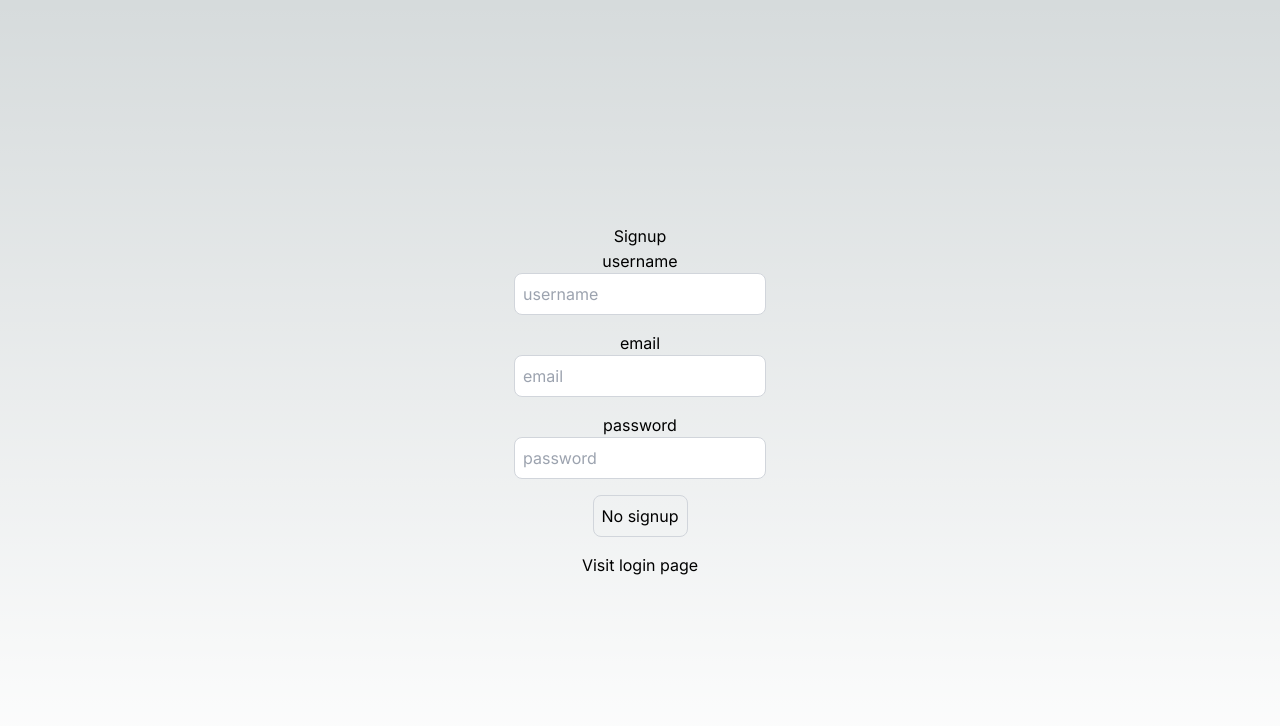
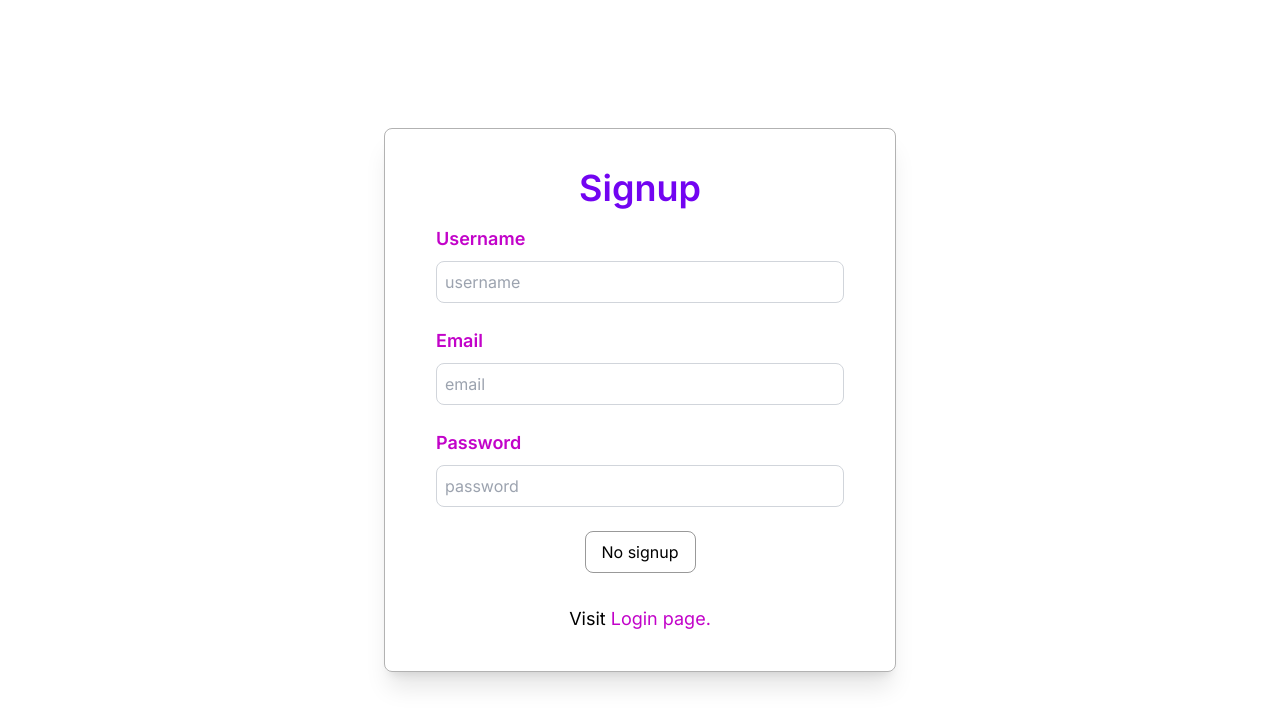
Before and after one commit to hiteshchoudhary/nextjs-fullstack-auth, a Next.js app: page /signup in a window 1280 px wide. Shown: the top 726 px of the page. Built offline with nearby package versions, Linux system fonts and the light colour scheme.

Commit message:
show error when inputs r empty

```diff
--- a/src/app/globals.css
+++ b/src/app/globals.css
@@ -1,27 +1,3 @@
 @tailwind base;
 @tailwind components;
 @tailwind utilities;
-
-:root {
-  --foreground-rgb: 0, 0, 0;
-  --background-start-rgb: 214, 219, 220;
-  --background-end-rgb: 255, 255, 255;
-}
-
-@media (prefers-color-scheme: dark) {
-  :root {
-    --foreground-rgb: 255, 255, 255;
-    --background-start-rgb: 0, 0, 0;
-    --background-end-rgb: 0, 0, 0;
-  }
-}
-
-body {
-  color: rgb(var(--foreground-rgb));
-  background: linear-gradient(
-      to bottom,
-      transparent,
-      rgb(var(--background-end-rgb))
-    )
-    rgb(var(--background-start-rgb));
-}
--- a/src/app/layout.tsx
+++ b/src/app/layout.tsx
@@ -15,9 +15,9 @@ export default function RootLayout({
 }) {
   return (
     <html lang="en">
-      <body className={inter.className}>
+      <body className={`${inter.className} bg-[##eeeeff]`}>
         {children}
-        </body>
+      </body>
     </html>
   )
 }
--- a/src/app/login/page.tsx
+++ b/src/app/login/page.tsx
@@ -1,7 +1,7 @@
 "use client";
 import Link from "next/link";
-import React, {useEffect} from "react";
-import {useRouter} from "next/navigation";
+import React, { useEffect } from "react";
+import { useRouter } from "next/navigation";
 import axios from "axios";
 import { toast } from "react-hot-toast";
 
@@ -18,58 +18,72 @@ export default function LoginPage() {
     })
     const [buttonDisabled, setButtonDisabled] = React.useState(false);
     const [loading, setLoading] = React.useState(false);
+    const [error, setError] = React.useState(null);
 
 
     const onLogin = async () => {
         try {
+
+            if (!user.email || !user.password) {
+                throw new Error("Please enter both email and password.");
+            }
+
             setLoading(true);
             const response = await axios.post("/api/users/login", user);
             console.log("Login success", response.data);
             toast.success("Login success");
             router.push("/profile");
-        } catch (error:any) {
+        } catch (error: any) {
             console.log("Login failed", error.message);
+            setError(error.message);
             toast.error(error.message);
-        } finally{
+        } finally {
             setLoading(false);
         }
     }
 
     useEffect(() => {
-        if(user.email.length > 0 && user.password.length > 0) {
+        if (user.email.length > 0 && user.password.length > 0) {
             setButtonDisabled(false);
-        } else{
+        } else {
             setButtonDisabled(true);
         }
     }, [user]);
 
     return (
-    <div className="flex flex-col items-center justify-center min-h-screen py-2">
-        <h1>{loading ? "Processing" : "Login"}</h1>
+        <div className="flex flex-col items-center justify-center min-h-screen py-2 ">
+            <div className="flex flex-col items-center bg-opacity-10 justify-center gap-2 h-[32rem] w-[32rem]  py-2 border border-black/30 shadow-xl rounded-lg  ">
+                <h1 className="text-4xl font-semibold text-primary ">{loading ? "Processing" : "Login"}</h1>
                 <hr />
-
-        <label htmlFor="email">email</label>
+                <div className="flex flex-col w-full items-center">
+                    <label htmlFor="email" className="text-lg text-accent font-semibold block w-[80%] text-left mb-2">Email</label>
                     <input
-        className="p-2 border border-gray-300 rounded-lg mb-4 focus:outline-none focus:border-gray-600 text-black"
+                        className="p-2 border border-gray-300 rounded-lg mb-4 focus:outline-none focus:border-gray-600 w-[80%] text-secondary"
                         id="email"
                         type="text"
                         value={user.email}
-            onChange={(e) => setUser({...user, email: e.target.value})}
+                        onChange={(e) => setUser({ ...user, email: e.target.value })}
                         placeholder="email"
                     />
-        <label htmlFor="password">password</label>
+                </div>
+                <div className="flex flex-col w-full items-center">
+                    <label htmlFor="password" className="text-lg text-accent font-semibold block w-[80%] text-left mb-2">Password</label>
                     <input
-        className="p-2 border border-gray-300 rounded-lg mb-4 focus:outline-none focus:border-gray-600 text-black"
+                        className="p-2 border border-gray-300 rounded-lg mb-4 focus:outline-none focus:border-gray-600 w-[80%] text-secondary"
                         id="password"
                         type="password"
                         value={user.password}
-            onChange={(e) => setUser({...user, password: e.target.value})}
+                        onChange={(e) => setUser({ ...user, password: e.target.value })}
                         placeholder="password"
                     />
+                </div>
+                {error && <div className="text-red-600 animate-pulse">{error}</div>}
+
                 <button
                     onClick={onLogin}
-            className="p-2 border border-gray-300 rounded-lg mb-4 focus:outline-none focus:border-gray-600">Login here</button>
-            <Link href="/signup">Visit Signup page</Link>
+                    className="py-2 px-4 text-base hover:scale-110 border border-black/40 rounded-lg hover:bg-black hover:text-white transition mb-4 focus:outline-none">Login here</button>
+                <Link href="/signup" className="text-lg mt-2">Visit <span className="text-accent">Signup page.</span></Link>
+            </div>
         </div>
     )
 
--- a/src/app/signup/page.tsx
+++ b/src/app/signup/page.tsx
@@ -1,7 +1,7 @@
 "use client";
 import Link from "next/link";
 import React, { useEffect } from "react";
-import {useRouter} from "next/navigation";
+import { useRouter } from "next/navigation";
 import axios from "axios";
 import { toast } from "react-hot-toast";
 
@@ -17,25 +17,30 @@ export default function SignupPage() {
     })
     const [buttonDisabled, setButtonDisabled] = React.useState(false);
     const [loading, setLoading] = React.useState(false);
+    const [error, setError] = React.useState(null);
 
     const onSignup = async () => {
         try {
+            if (!user.email || !user.password || !user.username) {
+                throw new Error("Please Fill all Fields");
+            }
             setLoading(true);
             const response = await axios.post("/api/users/signup", user);
             console.log("Signup success", response.data);
             router.push("/login");
 
-        } catch (error:any) {
+        } catch (error: any) {
             console.log("Signup failed", error.message);
 
+            setError(error.message);
             toast.error(error.message);
-        }finally {
+        } finally {
             setLoading(false);
         }
     }
 
     useEffect(() => {
-        if(user.email.length > 0 && user.password.length > 0 && user.username.length > 0) {
+        if (user.email.length > 0 && user.password.length > 0 && user.username.length > 0) {
             setButtonDisabled(false);
         } else {
             setButtonDisabled(true);
@@ -45,39 +50,50 @@ export default function SignupPage() {
 
     return (
         <div className="flex flex-col items-center justify-center min-h-screen py-2">
-        <h1>{loading ? "Processing" : "Signup"}</h1>
+            <div className="flex flex-col items-center bg-opacity-10 justify-center gap-2 h-[34rem] w-[32rem]  py-2 border border-black/30 shadow-xl rounded-lg  ">
+                <h1 className="text-4xl font-semibold text-primary">{loading ? "Processing" : "Signup"}</h1>
                 <hr />
-        <label htmlFor="username">username</label>
+
+                <div className="flex flex-col w-full items-center">
+                    <label htmlFor="username" className="text-lg text-accent font-semibold block w-[80%] text-left mb-2">Username</label>
                     <input
-        className="p-2 border border-gray-300 rounded-lg mb-4 focus:outline-none focus:border-gray-600 text-black"
+                        className="p-2 border border-gray-300 rounded-lg mb-4 focus:outline-none focus:border-gray-600 text-secondary w-[80%]"
                         id="username"
                         type="text"
                         value={user.username}
-            onChange={(e) => setUser({...user, username: e.target.value})}
+                        onChange={(e) => setUser({ ...user, username: e.target.value })}
                         placeholder="username"
                     />
-        <label htmlFor="email">email</label>
+                </div>
+                <div className="flex flex-col w-full items-center">
+                    <label htmlFor="email" className="text-lg text-accent font-semibold block w-[80%] text-left mb-2">Email</label>
                     <input
-        className="p-2 border border-gray-300 rounded-lg mb-4 focus:outline-none focus:border-gray-600 text-black"
+                        className="p-2 border border-gray-300 rounded-lg mb-4 focus:outline-none focus:border-gray-600 text-secondary w-[80%]"
                         id="email"
                         type="text"
                         value={user.email}
-            onChange={(e) => setUser({...user, email: e.target.value})}
+                        onChange={(e) => setUser({ ...user, email: e.target.value })}
                         placeholder="email"
                     />
-        <label htmlFor="password">password</label>
+                </div>
+                <div className="flex flex-col w-full items-center">
+                    <label htmlFor="password" className="text-lg text-accent font-semibold block w-[80%] text-left mb-2">Password</label>
                     <input
-        className="p-2 border border-gray-300 rounded-lg mb-4 focus:outline-none focus:border-gray-600 text-black"
+                        className="p-2 border border-gray-300 rounded-lg mb-4 focus:outline-none focus:border-gray-600 text-secondary w-[80%]"
                         id="password"
                         type="password"
                         value={user.password}
-            onChange={(e) => setUser({...user, password: e.target.value})}
+                        onChange={(e) => setUser({ ...user, password: e.target.value })}
                         placeholder="password"
                     />
+                </div>
+
+                {error && <div className="text-red-600 animate-pulse">{error}</div>}
                 <button
                     onClick={onSignup}
-            className="p-2 border border-gray-300 rounded-lg mb-4 focus:outline-none focus:border-gray-600">{buttonDisabled ? "No signup" : "Signup"}</button>
-            <Link href="/login">Visit login page</Link>
+                    className="py-2 px-4 text-base hover:scale-110 border border-black/40 rounded-lg hover:bg-black hover:text-white transition mb-4 focus:outline-none">{buttonDisabled ? "No signup" : "Signup"}</button>
+                <Link href="/login" className="text-lg mt-2">Visit <span className="text-accent">Login page.</span></Link>
+            </div>
         </div>
     )
 
--- a/tailwind.config.js
+++ b/tailwind.config.js
@@ -12,6 +12,11 @@ module.exports = {
         'gradient-conic':
           'conic-gradient(from 180deg at 50% 50%, var(--tw-gradient-stops))',
       },
+       colors: {
+         primary: '#7204f1',
+         secondary: "#fa9bfd",
+         accent: "#c203c9"
+      },
     },
   },
   plugins: [],
```
Lines whose indentation alone changed are shown as unchanged.
